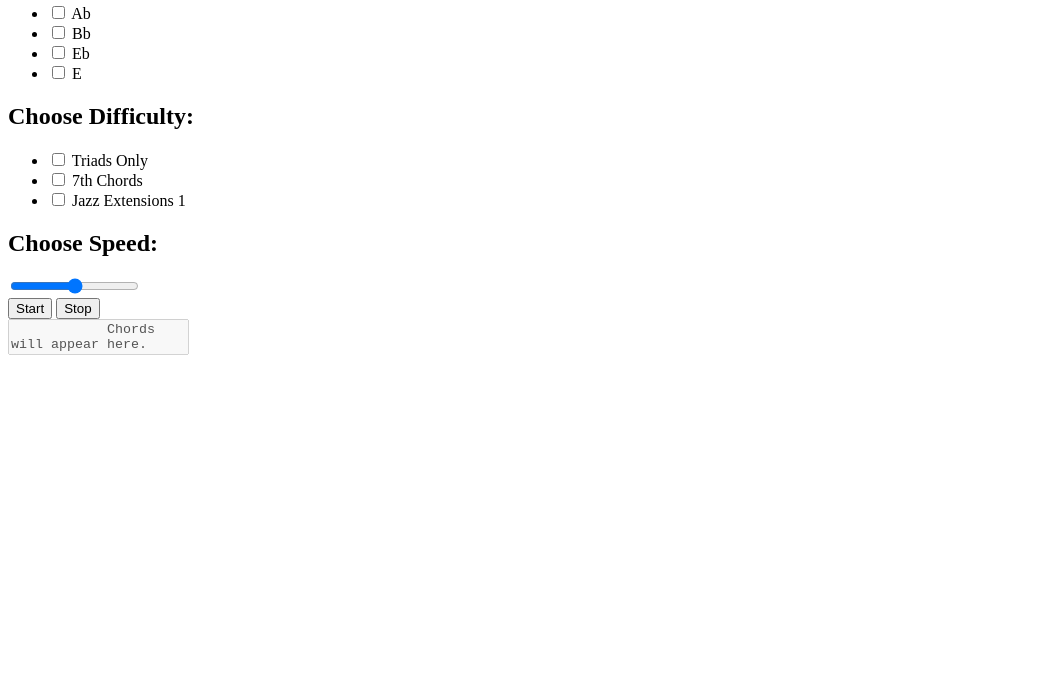
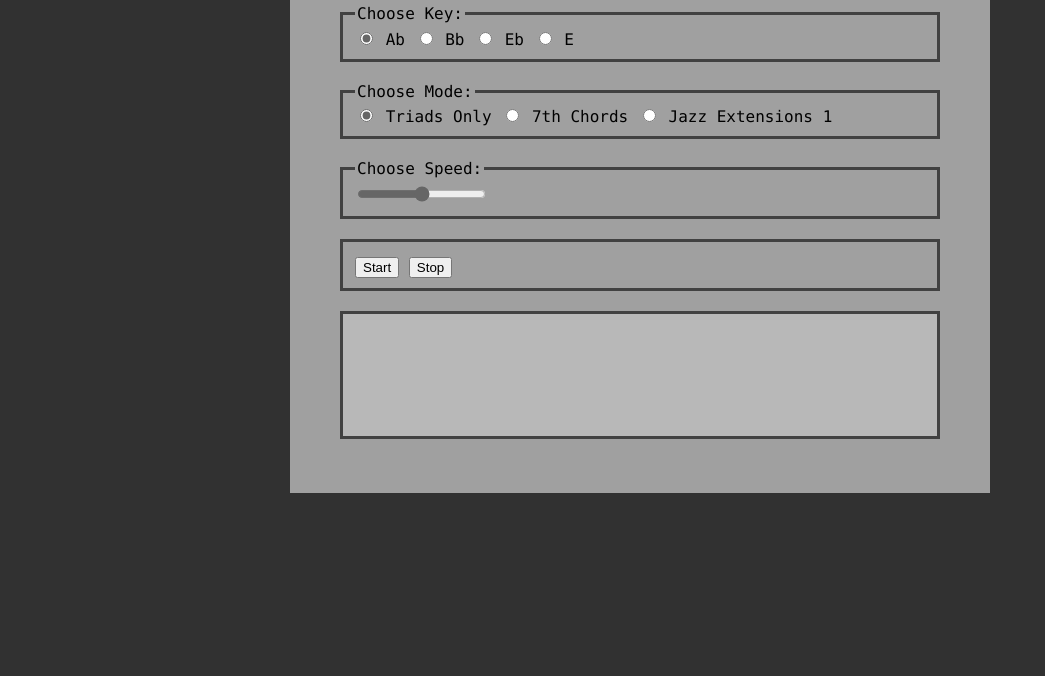
Before and after one commit to elliothogg/piano-chord-practice-tool, a plain HTML site: page index.html in a window 1280 px wide. Shown: the part 124-800 px from the top of the page, without its empty margins (0-1045 px from the left). Drawn offline with Linux system fonts and the light colour scheme.

Commit message:
swapped checkboxes for radio buttons. Added more semantic html markup. Added some CSS styling

```diff
--- a/index.html
+++ b/index.html
@@ -3,7 +3,8 @@
 
 <head>
     <meta charset="utf-8">
-    <link rel="stylesheet" href="style.css">
+    <link rel="stylesheet" href="styles/style.css">
+    <script type="text/javascript" src="scripts/script.js"></script>
     <title>piano-chord-practice-tool</title>
     <meta name="viewport" content="width=device-width, initial-scale=1">
 </head>
@@ -13,60 +14,58 @@
         <h1>Piano Chord Practice Tool</h1>
     </header>
 
-    <section>
-        <h2>Choose a key:</h2>
     <main>
-            <ul>
-                <li>
-                    <input type="checkbox" id="Ab">
+
+        <form>
+            <fieldset>
+            <legend>Choose Key:</legend>
+
+            <input type="radio" id="Ab" name="key" checked>
             <label for="Ab">Ab</label>
-                </li>
-                <li>
-                    <input type="checkbox" id="Bb">
+
+            <input type="radio" id="Bb" name="key">
             <label for="Bb">Bb</label>
-                </li>
-                <li>
-                    <input type="checkbox" id="Eb">
+
+            <input type="radio" id="Eb" name="key">
             <label for="Eb">Eb</label>
-                </li>
-                <li>
-                    <input type="checkbox" id="E">
+
+            <input type="radio" id="E" name="key">
             <label for="E">E</label>
-                </li>
-            </ul>
-        </section>
+            </fieldset>
+        </form>
 
-        <section>
-            <h2>Choose Difficulty:</h2>
-            <ul>
-                <li>
-                    <input type="checkbox" id="triads-only">
+        <form>
+            <fieldset>
+                <legend>Choose Mode:</legend>
+
+            <input type="radio" id="triads-only" name="difficulty" checked>
             <label for="triads-only">Triads Only</label>
-                </li>
-                <li>
-                    <input type="checkbox" id="7th-Chords">
-                    <label for="7th-Chords">7th Chords</label>
-                </li>
-                <li>
-                    <input type="checkbox" id="Jazz-Extensions-1">
-                    <label for="Jazz-Extensions-1">Jazz Extensions 1</label>
-                </li>
-            </ul>
-        </section>
 
-        <section>
-            <h2>Choose Speed:</h2>
+            <input type="radio" id="7th-chords" name="difficulty">
+            <label for="7th-chords">7th Chords</label>
+
+            <input type="radio" id="jazz-extensions-1" name="difficulty">
+            <label for="jazz-extensions-1">Jazz Extensions 1</label>
+            </fieldset>
+        </form>
+
+        <form>
+            <fieldset>
+                <legend>Choose Speed:</legend>
                 <input type="range" id="speed" min="0" max="10">
-        </section>
+            </fieldset>
+        </form>
 
-        <section>
-            <button type="button" id="start">Start</button>
+        <form>
+            <fieldset id="start-stop-buttons">
+                <button type="button" id="start" onClick="sayHello()">Start</button>
                 <button type="button" id="stop">Stop</button>
-        </section>
+            </fieldset>
+        </form>
 
         <textarea id="chords" disabled="true" readonly="true">
-            Chords will appear here.
         </textarea>
+
 
 
     </main>
--- /dev/null
+++ b/scripts/script.js
@@ -0,0 +1,3 @@
+function sayHello() {
+    document.getElementById('chords').value ='dfgdfgdfg'
+}
--- a/style.css
+++ /dev/null
@@ -1,3 +0,0 @@
-textarea {
-    resize: none;
-  }
--- /dev/null
+++ b/styles/style.css
@@ -0,0 +1,60 @@
+body {
+  max-width: 700px;
+  margin: auto;
+  background-color: rgb(49, 49, 49);
+  font-family: "Lucida Console", Courier, monospace;
+}
+
+main {
+  background-color: rgb(160, 160, 160);
+  padding:50px;
+  padding-top: 20px;
+}
+
+header {
+  background-color: rgb(160, 160, 160);
+  padding-top: 50px;
+  margin-top:20px;
+
+}
+
+textarea {
+    resize: none;
+    box-sizing: border-box;
+    width: 100%;
+    border-color: grey;
+    text-align: center;
+    font-size: 30pt;
+    margin:0;
+    border-color: rgb(65, 65, 65);
+    border-style: solid;
+    border-width: 3px;
+    padding-top: 30px;
+  }
+
+h1 {
+  color:rgb(255, 255, 255);
+  margin:0;
+  padding-left: 50px;
+}
+
+form {
+  width: 100%;
+  padding:0;
+}
+
+fieldset{
+  margin:0;
+  border-color: rgb(65, 65, 65);
+  border-style: solid;
+  border-width: 3px;
+  margin-bottom: 20px;
+}
+
+input {
+  filter: grayscale(1);
+}
+
+#start-stop-buttons {
+  padding-top: 15px;
+}
```
Also changed, not shown: 1 other file. Lines whose indentation alone changed are shown as unchanged.
